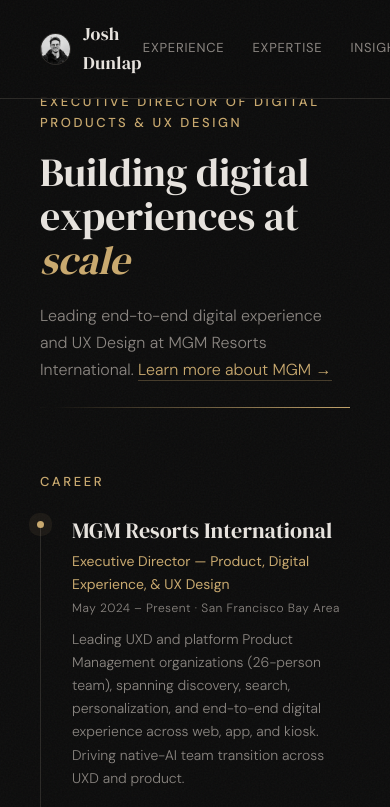
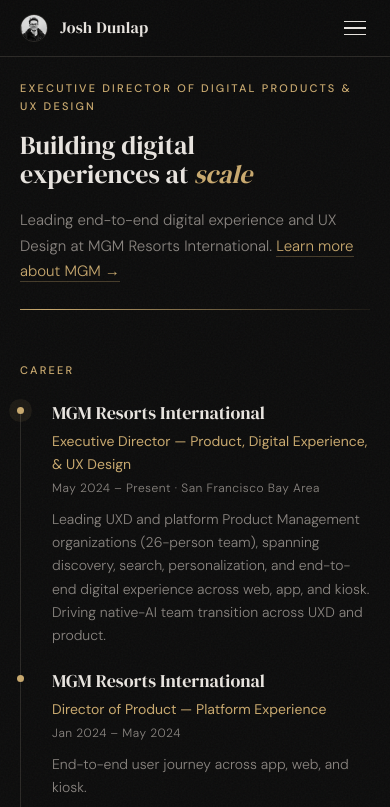
Before and after one commit to phlorism/dunl-site, a plain HTML site: page index.html in a window 390 px wide. Shown: the top 807 px of the page. Drawn offline with Linux system fonts and the light colour scheme.

Commit message:
Add files via upload

```diff
--- a/index.html
+++ b/index.html
@@ -37,17 +37,19 @@
 }
 
 /* --- Layout --- */
-.container { max-width: 1080px; margin: 0 auto; padding: 0 40px; }
+.container { max-width: 960px; margin: 0 auto; padding: 0 36px; }
 
 /* --- Nav --- */
 nav {
   position: fixed; top: 0; left: 0; right: 0;
   z-index: 100;
-  padding: 20px 0;
+  padding: 14px 0;
   background: rgba(12,12,12,0.85);
   backdrop-filter: blur(20px);
   border-bottom: 1px solid var(--border);
+  transition: transform 0.3s;
 }
+nav.nav-hidden { transform: translateY(-100%); }
 nav .container {
   display: flex; justify-content: space-between; align-items: center;
 }
@@ -159,7 +161,7 @@
 .hero-bio {
   font-size: 16px;
   color: var(--muted);
-  max-width: 760px;
+  max-width: 680px;
   line-height: 1.7;
   opacity: 0;
   animation: fadeUp 0.8s ease forwards 0.6s;
@@ -282,7 +284,7 @@
   font-size: 22px;
   font-family: var(--serif);
   line-height: 1.55;
-  max-width: 860px;
+  max-width: 780px;
   color: var(--fg);
 }
 .approach-text em {
@@ -419,6 +421,62 @@
   100% { background-position: -200% 0; }
 }
 
+/* --- Hamburger --- */
+.nav-hamburger {
+  display: none;
+  cursor: pointer;
+  flex-direction: column;
+  gap: 5px;
+  padding: 4px;
+}
+.nav-hamburger span {
+  display: block;
+  width: 22px; height: 1.5px;
+  background: var(--fg);
+  transition: all 0.3s;
+}
+.nav-hamburger.active span:nth-child(1) { transform: rotate(45deg) translate(4px, 4px); }
+.nav-hamburger.active span:nth-child(2) { opacity: 0; }
+.nav-hamburger.active span:nth-child(3) { transform: rotate(-45deg) translate(4px, -4px); }
+
+/* --- Mobile --- */
+@media (max-width: 768px) {
+  .container { padding: 0 20px; }
+  .hero { padding: 80px 0 24px; }
+  .hero h1 { font-size: 32px; }
+  .hero-bio { font-size: 15px; }
+  .nav-hamburger { display: flex; }
+  .nav-links {
+    display: none;
+    position: absolute;
+    top: 100%; left: 0; right: 0;
+    background: rgba(12,12,12,0.95);
+    backdrop-filter: blur(20px);
+    flex-direction: column;
+    padding: 16px 20px;
+    gap: 16px;
+    border-bottom: 1px solid var(--border);
+  }
+  .nav-links.open { display: flex; }
+  .nav-logo { font-size: 16px; }
+  .nav-headshot { width: 28px; height: 28px; }
+  .exp-grid { grid-template-columns: 1fr; }
+  .t-company { font-size: 18px; }
+  .approach-text { font-size: 18px; }
+  .contact-section h2 { font-size: 24px; }
+  .contact-link { padding: 12px 28px; font-size: 13px; }
+  .lightbox img { max-width: 85vw; }
+  .shipped-item { font-size: 13px; padding: 8px 14px; }
+  section { padding: 28px 0; }
+}
+
+@media (max-width: 480px) {
+  .hero h1 { font-size: 26px; }
+  .hero-label { font-size: 11px; }
+  .section-label { font-size: 11px; }
+  .approach-text { font-size: 16px; }
+}
+
 /* Scroll-triggered fade */
 .reveal {
   opacity: 0;
@@ -439,12 +497,15 @@
       <img src="headshot.jpg" alt="Josh Dunlap" class="nav-headshot" onclick="document.getElementById('lightbox').classList.add('active')">
       <div class="nav-logo">Josh Dunlap</div>
     </div>
-    <div class="nav-links">
+    <div class="nav-links" id="navLinks">
       <a href="#experience">Experience</a>
       <a href="#expertise">Expertise</a>
       <a href="#insights">Insights</a>
       <a href="#shipped">Shipped</a>
       <a href="#contact">Contact</a>
+    </div>
+    <div class="nav-hamburger" id="hamburger" onclick="document.getElementById('navLinks').classList.toggle('open'); this.classList.toggle('active')">
+      <span></span><span></span><span></span>
     </div>
   </div>
 </nav>
@@ -703,10 +764,10 @@
 </footer>
 
 <script>
+// Scroll reveal
 const observer = new IntersectionObserver((entries) => {
   entries.forEach(e => {
     if (e.isIntersecting) {
-      // Stagger siblings
       const parent = e.target.parentElement;
       const siblings = Array.from(parent.querySelectorAll(':scope > .reveal'));
       const idx = siblings.indexOf(e.target);
@@ -716,6 +777,27 @@
   });
 }, { threshold: 0.1 });
 document.querySelectorAll('.reveal').forEach(el => observer.observe(el));
+
+// Nav hide/show on scroll
+let lastScroll = 0;
+const nav = document.querySelector('nav');
+window.addEventListener('scroll', () => {
+  const cur = window.scrollY;
+  if (cur > lastScroll && cur > 80) {
+    nav.classList.add('nav-hidden');
+  } else {
+    nav.classList.remove('nav-hidden');
+  }
+  lastScroll = cur;
+});
+
+// Close mobile menu on link click
+document.querySelectorAll('#navLinks a').forEach(a => {
+  a.addEventListener('click', () => {
+    document.getElementById('navLinks').classList.remove('open');
+    document.getElementById('hamburger').classList.remove('active');
+  });
+});
 </script>
 
 </body>
```
